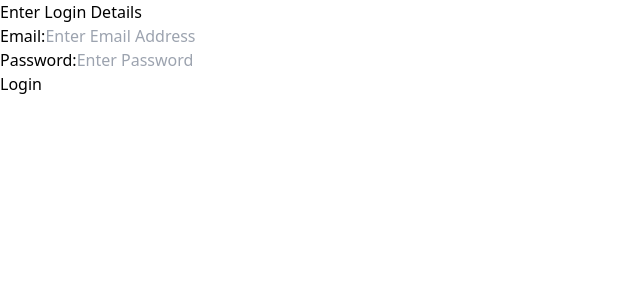
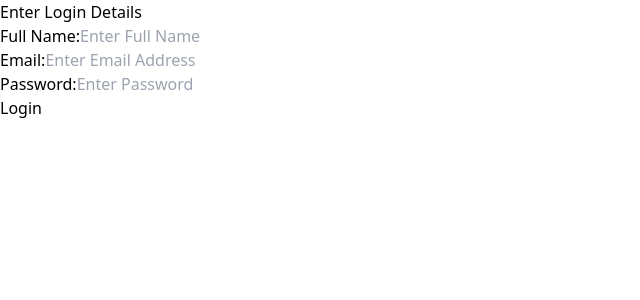
Before and after one commit to Itminan30/react-hook-form-practice, a React (Vite) app: page / in a window 1280 px wide. Shown: the top 300 px of the page, without its empty margins (0-640 px from the left). Built offline with nearby package versions, Linux system fonts and the light colour scheme.

Commit message:
RegistrationForm.jsx added and implemented react hook form in it

```diff
--- a/src/App.jsx
+++ b/src/App.jsx
@@ -1,11 +1,13 @@
 import './App.css'
 import LoginForm from './Components/Forms/LoginForm'
+import RegistrationForm from './Components/Forms/RegistrationForm'
 
 function App() {
 
   return (
     <>
-      <LoginForm />
+      {/* <LoginForm /> */}
+      <RegistrationForm />
     </>
   )
 }
--- /dev/null
+++ b/src/Components/Forms/RegistrationForm.jsx
@@ -0,0 +1,69 @@
+import { useForm } from "react-hook-form";
+import Field from "../Form/Field";
+import FieldSet from "../Form/FieldSet";
+
+const RegistrationForm = () => {
+    const { register, handleSubmit, formState: { errors }, setError } = useForm();
+
+    const submitForm = (formData) => {
+        console.log(formData);
+    }
+
+    return (
+        <div className="flex flex-col justify-center items-center">
+            <form onSubmit={handleSubmit(submitForm)}>
+                <FieldSet label={"Enter Login Details"}>
+                    {/* FullName Field */}
+                    <Field label={"Full Name:"} error={errors["fname"]}>
+                        <input
+                            {...register("fname", { required: "Full Name is required" })}
+                            className={`p-2 border box-border w-[300px] rounded-md ${errors["fname"] ? "border-red-500" : "border-gray-200"}`}
+                            type="text"
+                            name="fname"
+                            id="fname"
+                            placeholder="Enter Full Name" />
+                    </Field>
+                    {/* Email Field */}
+                    <Field label={"Email:"} error={errors["email"]}>
+                        <input
+                            {...register("email", { required: "Email is required" })}
+                            className={`p-2 border box-border w-[300px] rounded-md ${errors["email"] ? "border-red-500" : "border-gray-200"}`}
+                            type="text"
+                            name="email"
+                            id="email"
+                            placeholder="Enter Email Address" />
+                    </Field>
+                    {/* Password Field */}
+                    <Field label={"Password:"} error={errors["password"]}>
+                        <input
+                            {...register(
+                                "password",
+                                {
+                                    required: "Password is required",
+                                    minLength: {
+                                        value: 8,
+                                        message: "Your Password must be atleast 8 characters"
+                                    }
+                                }
+                            )}
+                            className={`p-2 border box-border w-[300px] rounded-md ${errors["password"] ? "border-red-500" : "border-gray-200"}`}
+                            type="password"
+                            name="password"
+                            id="password"
+                            placeholder="Enter Password" />
+                    </Field>
+                    <div className="text-red-500">
+                        {errors?.root?.random?.message}
+                    </div>
+                    <Field>
+                        <button
+                            className="text-md text-white cursor-pointer p-2 border rounded-lg bg-purple-500">
+                            Login
+                        </button>
+                    </Field>
+                </FieldSet>
+            </form>
+        </div>
+    );
+};
+export default RegistrationForm;
```
